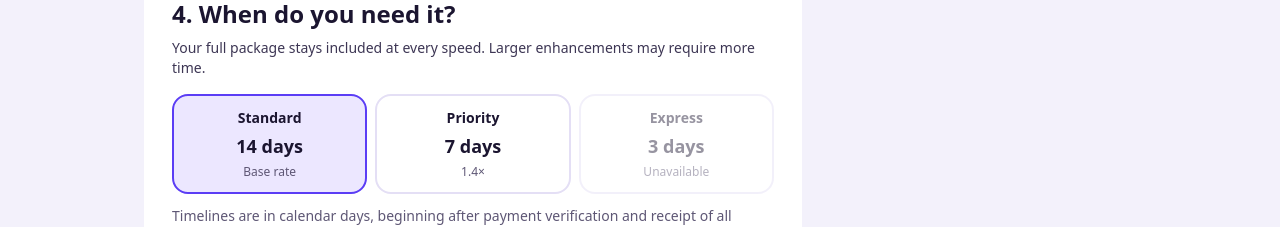
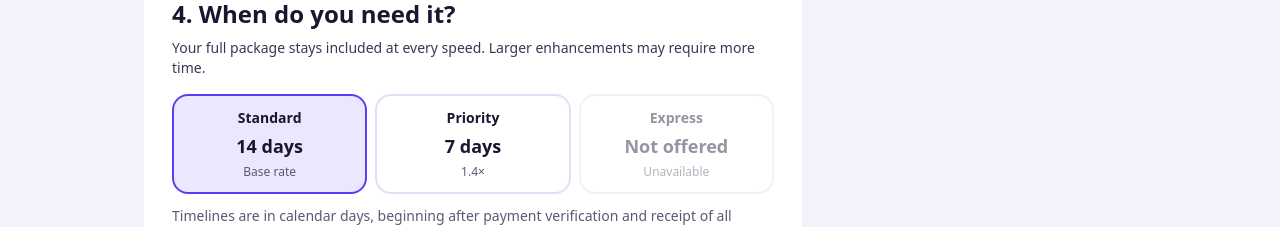
Before and after one commit to StudyMate-N/almanac, a Next.js app: page /request in a window 1280 px wide. Shown: the part 3040-3267 px from the top of the page. Built offline with nearby package versions, Linux system fonts and the light colour scheme; no server answers.

Commit message:
Disable unverified three-day Complete Course checkout while preserving included course content

```diff
--- a/src/components/site/request-builder.tsx
+++ b/src/components/site/request-builder.tsx
@@ -261,7 +261,7 @@ export function RequestBuilder({initialCourseId,initialSubject}:{initialCourseId
             return <button key={key} type="button" disabled={!available} aria-pressed={speed===key} onClick={()=>setSpeed(key)}
               className={`min-h-24 rounded-2xl border-2 px-2 py-3 text-center transition-colors disabled:cursor-not-allowed disabled:opacity-45 ${speed===key?"border-violet bg-lilac":"border-hairline bg-white hover:bg-mist"}`}>
               <span className="block text-sm font-semibold">{SPEEDS[key].title}</span>
-              <span className="mt-1 block font-display text-lg font-semibold">{offer.turnaround[key]} days</span>
+              <span className="mt-1 block font-display text-lg font-semibold">{key==="express"&&kind==="course"?"Not offered":offer.turnaround[key]+" days"}</span>
               <span className="mt-1 block text-xs text-ink-muted">{available?(SPEEDS[key].factor===1?"Base rate":`${SPEEDS[key].factor}×`):"Unavailable"}</span>
             </button>;
           })}
```
